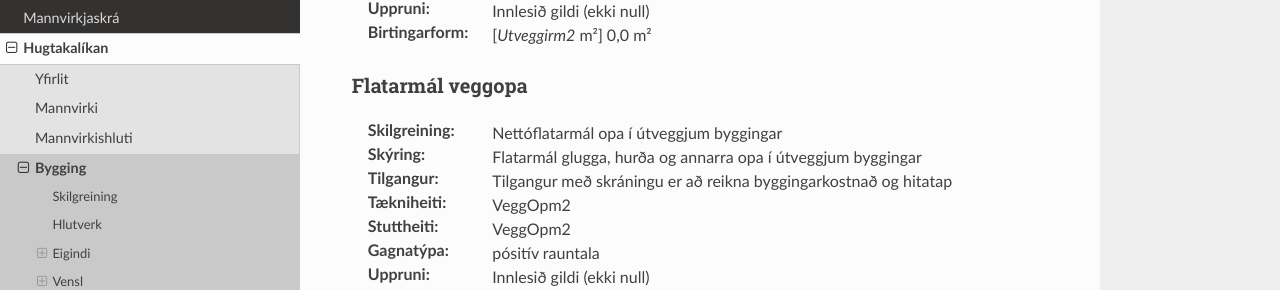
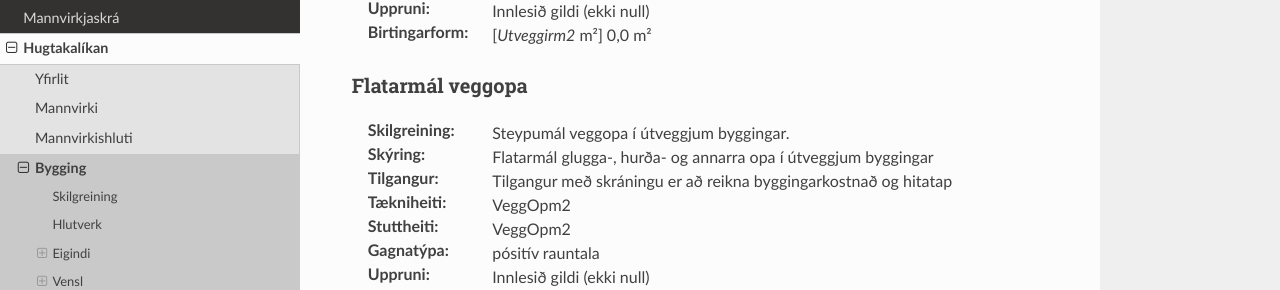
Before and after one commit to hthl/Mannvirkjaskra, a Sphinx documentation site: the page built from source/bygging.rst, in a window 1280 px wide and 900 px high, scrolled down 1969 px. Shown: the part 134-424 px from the top of the window. Built offline with Sphinx 7.4.7 and the Read the Docs theme 2.0.0, drawn with Linux system fonts in a browser that asks for light colours.

Commit message:
Skilgreining veggopa uppfærð

```diff
--- a/source/bygging.rst
+++ b/source/bygging.rst
@@ -159,10 +159,10 @@ Flatarmál veggopa
 ~~~~~~~~~~~~~~~~~
 
 :Skilgreining:
- Nettóflatarmál opa í útveggjum byggingar
+ Steypumál veggopa í útveggjum byggingar.
 
 :Skýring:
-   Flatarmál glugga, hurða og annarra opa í útveggjum byggingar
+   Flatarmál glugga-, hurða- og annarra opa í útveggjum byggingar
 
 :Tilgangur:
   Tilgangur með skráningu er að reikna byggingarkostnað og hitatap
```
